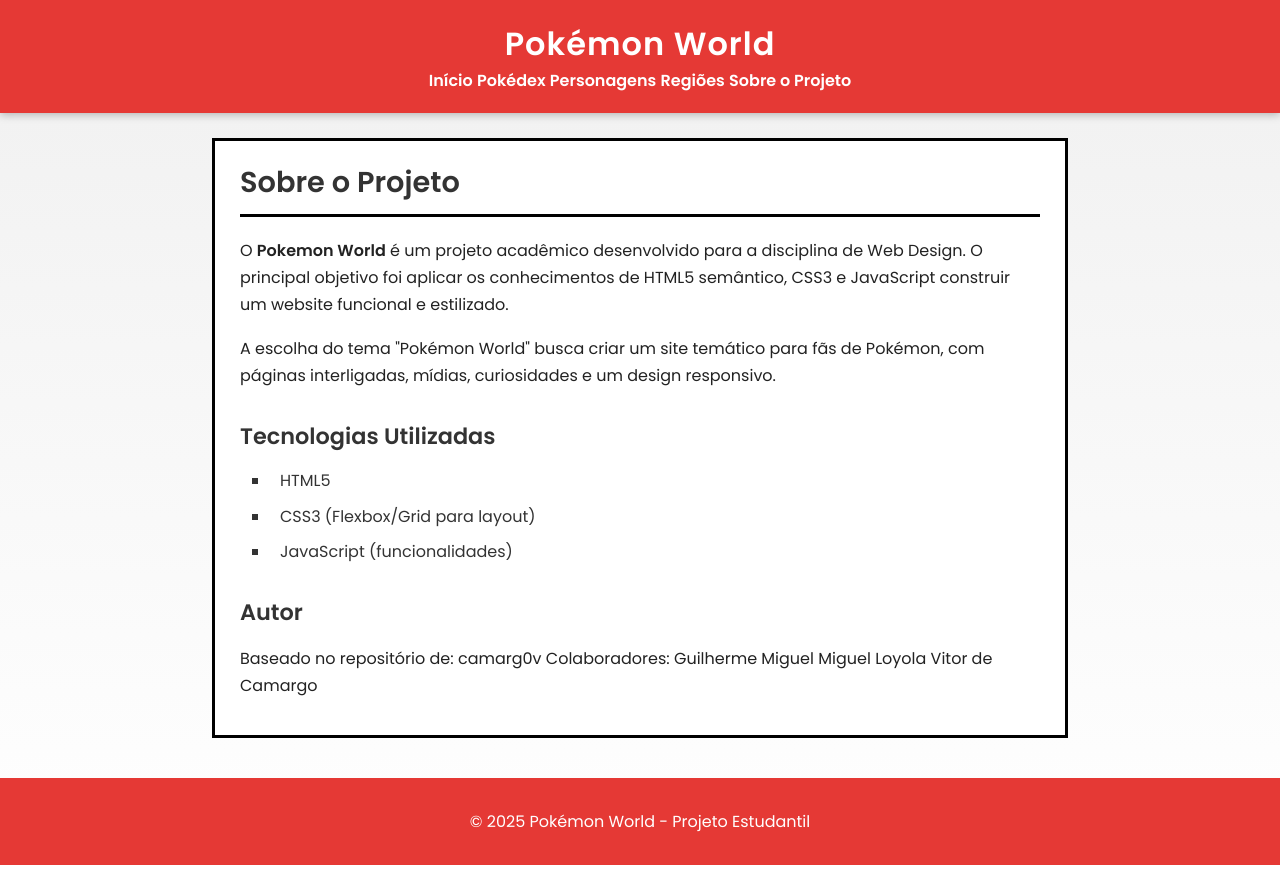
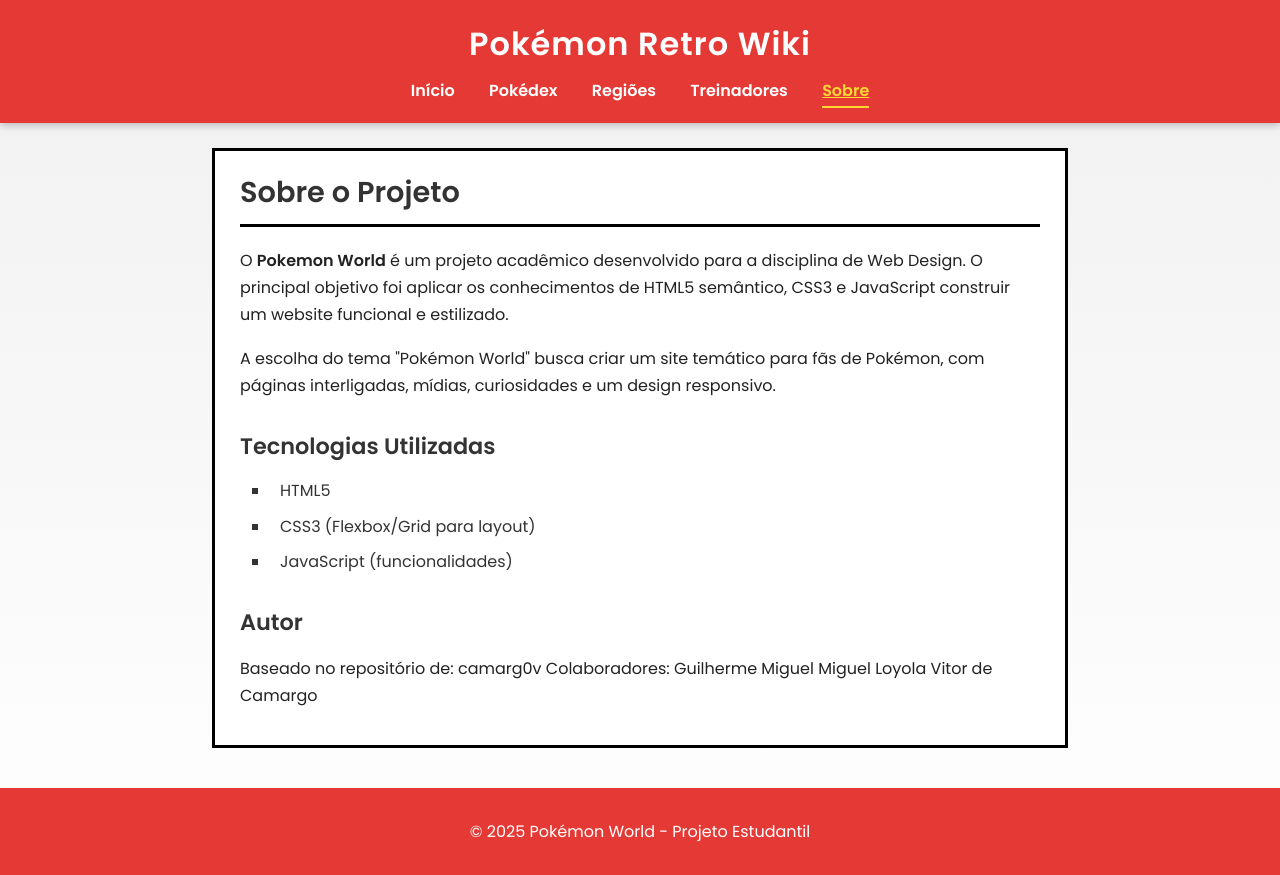
Before and after one commit to camarg0v/PokeRetro-Wiki, a plain HTML site: page sobre.html in a window 1280 px wide. Drawn offline with Linux system fonts and the light colour scheme.

Commit message:
Padronização do header

```diff
--- a/projeto.html
+++ b/sobre.html
@@ -1,22 +1,23 @@
 <!DOCTYPE html>
-<html lang="pt-br">
+<html lang="pt-BR">
 <head>
   <meta charset="UTF-8">
   <meta name="viewport" content="width=device-width, initial-scale=1.0">
+  <title>Pokémon Retro Wiki</title>
+  <link href="https://fonts.googleapis.com/css2?family=Poppins:wght@400;600&display=swap" rel="stylesheet">
   <link rel="stylesheet" href="style.css">
-    <title>Sobre o Projeto - Pokémon World</title>
-    <link href="https://fonts.googleapis.com/css2?family=Poppins:wght@400;600&display=swap" rel="stylesheet">
 </head>
 <body>
-
   <header>
-        <h1>Pokémon World</h1>
+    <h1>Pokémon Retro Wiki</h1>
     <nav>
-        <a href="index.html">Início</a>
-        <a href="pokedex.html">Pokédex</a>
-        <a href="treinadores.html">Personagens</a>
-        <a href="regioes.html">Regiões</a>
-        <a href="projeto.html">Sobre o Projeto</a>
+      <ul>
+        <li><a href="index.html">Início</a></li>
+        <li><a href="pokedex.html">Pokédex</a></li>
+        <li><a href="regioes.html">Regiões</a></li>
+        <li><a href="treinadores.html">Treinadores</a></li>
+        <li><a href="sobre.html" class="ativo">Sobre</a></li>
+      </ul>
     </nav>
   </header>
 
```
Also changed, not shown: index.html (+7 -15 lines), pokedex.html (+3 -11 lines), regioes.html (+11 -10 lines), treinadores.html (+7 -16 lines). Lines whose indentation alone changed are shown as unchanged.
